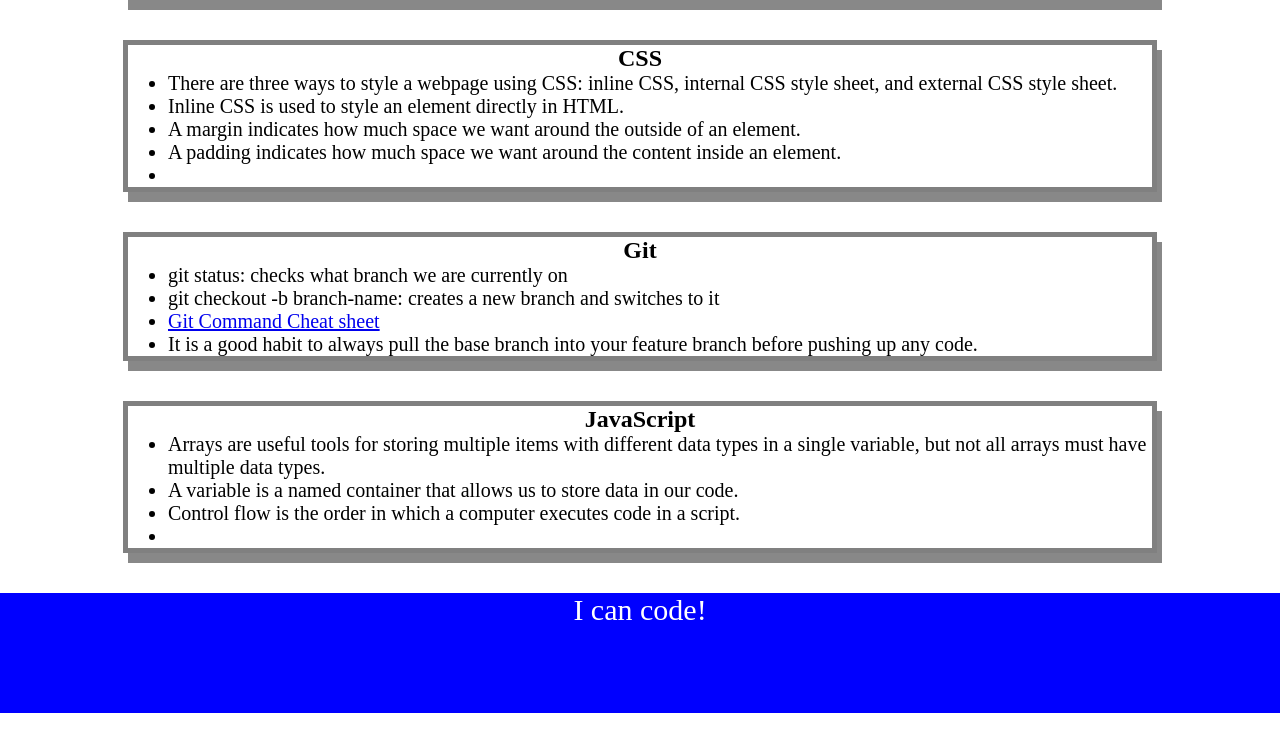
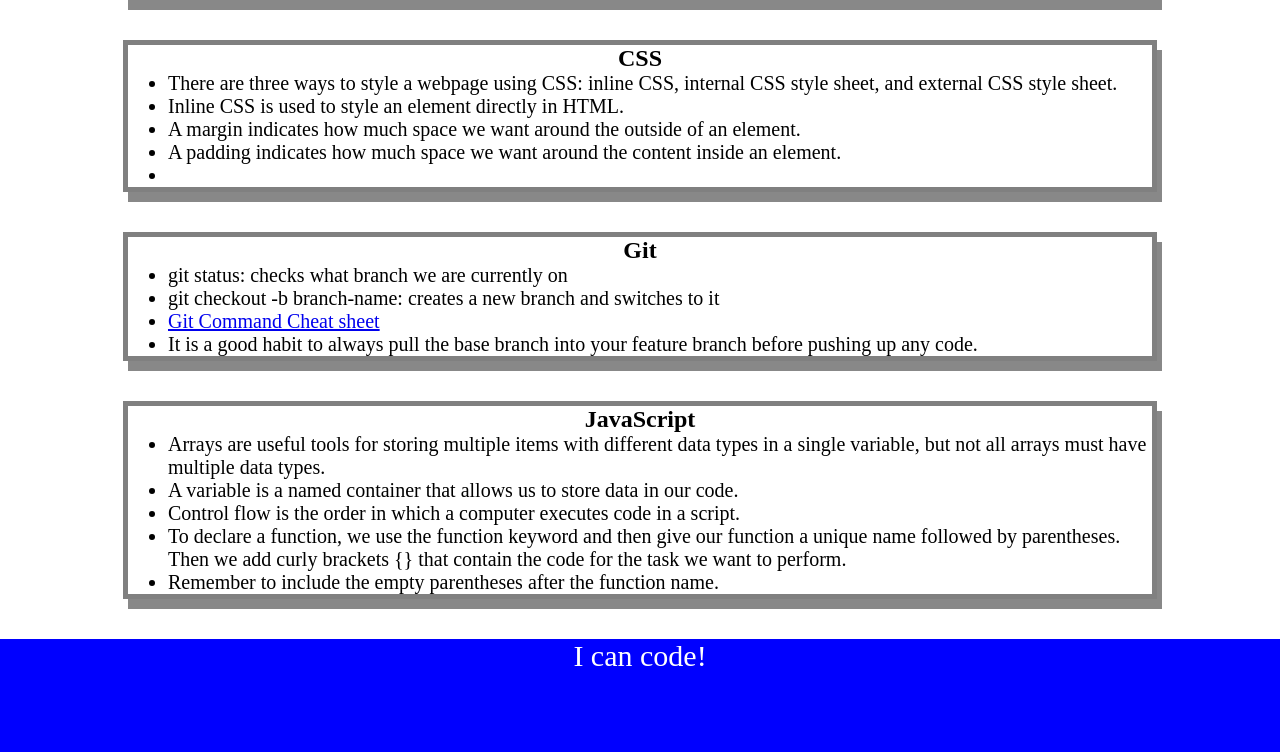
Before and after one commit to teedaa/prework-study-guide, a plain HTML site: page index.html in a window 1280 px wide. Shown: the part 428-1180 px from the top of the page. Before the commit the page ends 1141 px from the top, so only its background shows below. Drawn offline with Linux system fonts and the light colour scheme.

Commit message:
Did I fix it yet?

```diff
--- a/index.html
+++ b/index.html
@@ -57,7 +57,9 @@
             <li>Arrays are useful tools for storing multiple items with different data types in a single variable, but not all arrays must have multiple data types. </li>
             <li>A variable is a named container that allows us to store data in our code.</li>
             <li>Control flow is the order in which a computer executes code in a script.</li>
-            <li></li>
+            <li>To declare a function, we use the function keyword and then give our function a unique name followed by parentheses. Then we add curly brackets {} that contain the code for the task we want to perform. </li>
+            <li>Remember to include the empty parentheses after the function name.</li>
+            </li>
           </ul>
         </section>
 
```
